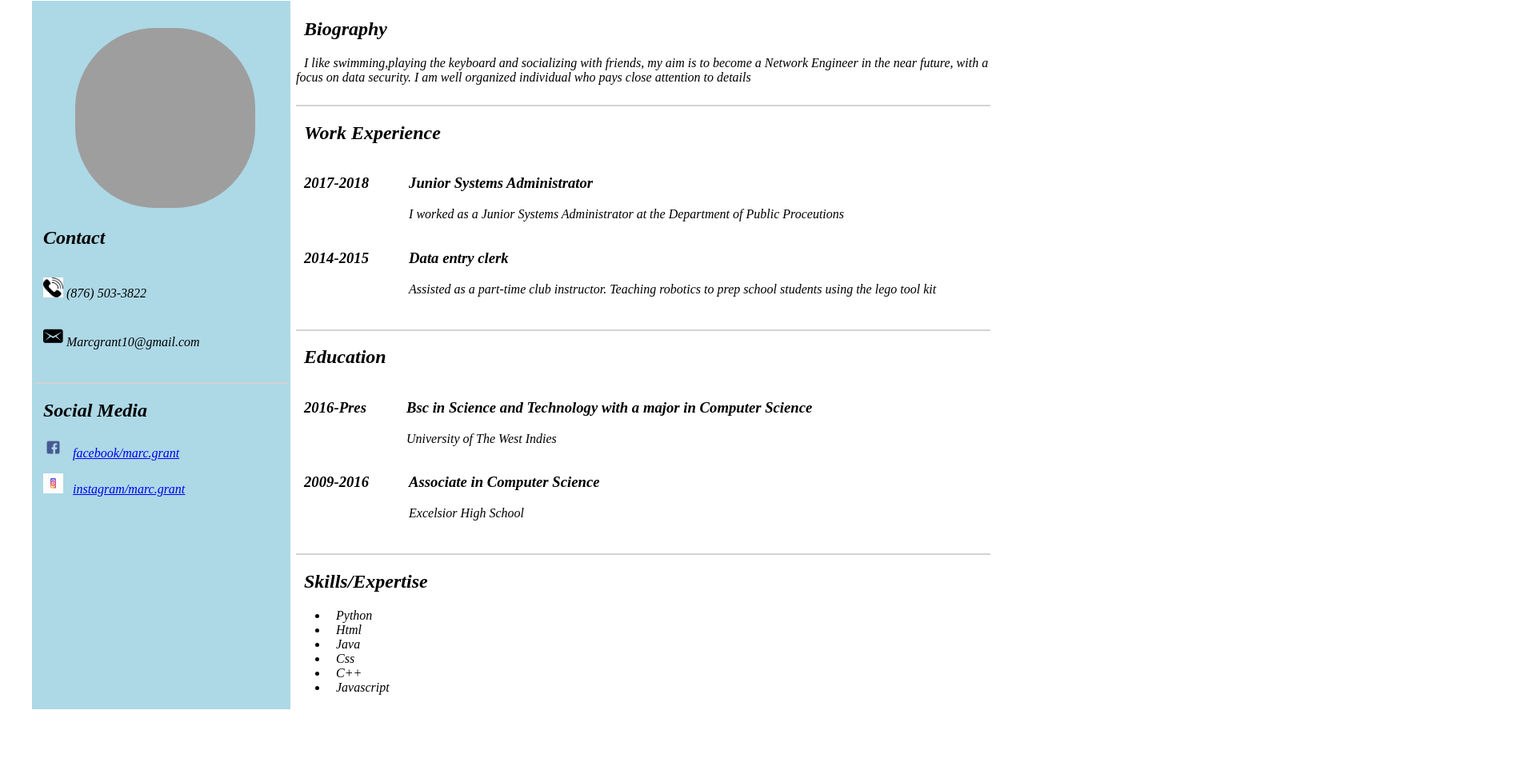
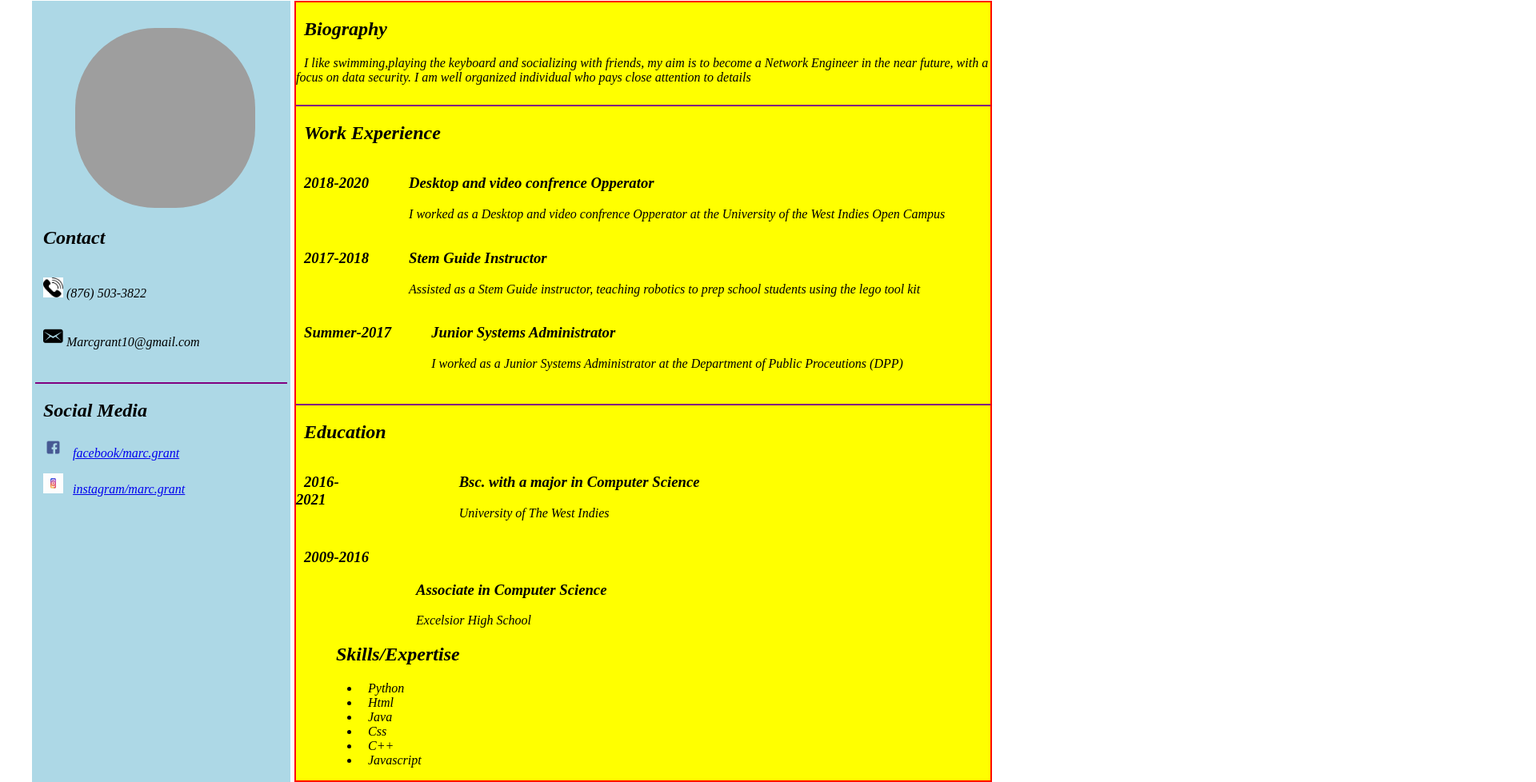
Before and after one commit to marcgrant21/marcgrant.github.io, a plain HTML site: page index.html in a window 1280 px wide. Shown: the part 224-1202 px from the top of the page at 80% size, 1920 px wide, since content can reach past the window. Before the commit the page ends 1131 px from the top, so only its background shows below. Drawn offline with Linux system fonts and the light colour scheme; grey boxes are pictures that could not be loaded.

Commit message:
Add files via upload

```diff
--- a/index.html
+++ b/index.html
@@ -38,51 +38,70 @@
           <h2> Work Experience</h2>
           <div class="l">
           <div class="p">
-            <div class="c1">
-              <h3>2017-2018</h3>
+            <div class ="c1">
+              <h3>2018-2020</h3>
             </div>
+
+
             <div class="c2">
-              <h3>Junior Systems Administrator</h3>
-              <p>I worked as a Junior Systems Administrator at the Department of Public Proceutions</p>
+              <h3>Desktop and video confrence Opperator</h3>
+              <p>I worked as a Desktop and video confrence Opperator at the University of the West Indies Open Campus
             </div>
             </div>
 
             <div class="p">
               <div class="c1">
-                <h3>2014-2015</h3>
+                <h3>2017-2018</h3>
               </div>
               <div class="c2">
-                <h3>Data entry clerk</h3>
-                <p> Assisted as a part-time club instructor. Teaching robotics to prep school students using the lego tool kit </p>
+                <h3>Stem Guide Instructor</h3>
+                <p> Assisted as a Stem Guide instructor, teaching robotics to prep school students using the lego tool kit </p>
+              </div>
+              </div>
+
+            <div class= "p">
+              <div class="c1">
+                <h3>Summer-2017</h3>
+              </div>
+                <div class="c2">
+                  <h3> Junior Systems Administrator</h3>
+                  <p> I worked as a Junior Systems Administrator at the Department of Public Proceutions (DPP)</p>
                 </div>
             </div>
             </div>
 
 
-            <div class="l">
+
+
+            <div class="p">
+              <div class="c1">
+
                   <h2>Education</h2>
                 <div class="p">
-            <div class="c1">
-              <h3>2016-Pres</h3>
-            </div>
-            <div class="c2">
-              <h3>Bsc in Science and Technology with a major in Computer Science</h3>
-              <p>University of The West Indies </p>
+
+                  <h3>2016-2021</h3>
+                <div class="c7">
+                  <h3>Bsc. with a major in Computer Science</h3>
+                  <p><p> University of The West Indies</p></p>
                 </div>
                 </div>
 
-            <div class="p">
+              </div>
+
+            </div>
+
+
                     <div class="c1">
                       <h3>2009-2016</h3>
                     </div>
-              <div class="c2">
+                    <div class="c7">
                       <h3>Associate in Computer Science</h3>
                       <p><p>Excelsior High School</p></p>
                     </div>
-              </div>
-            </div>
 
 
+
+              <div class="c2">
                 <h2> Skills/Expertise</h2>
                 <ul>
                   <li>Python</li>
@@ -94,6 +113,11 @@
                 </ul>
               </div>
             </div>
+           </div>
+          </div>
+
+        </div>
+    </div>
     </body>
 
     </html>
--- a/style.css
+++ b/style.css
@@ -55,12 +55,12 @@ body{
 }
 
 .main{
-  border: 2px solid white;
+  border: 2px solid red;
   grid-column-start: 4;
   grid-column-end: 7;
   grid-row-start: 3;
   grid-row-end: 5;
-  background-color: white;
+  background-color: yellow;
   margin-left: 5px;
   margin-right: 20px;
   margin-top:5px;
@@ -101,11 +101,18 @@ body{
 
 }
 
+.c7{
+  border: 1px;
+  flex-wrap: wrap;
+  width: 1000%;
+  padding-left: 140px;
+
+}
 
 .l{
   display:flex;
   flex-direction: column;
-  border-bottom: 2px solid LightGrey;
+  border-bottom: 2px solid purple;
   padding-bottom: 25px;
 }
 
```
Lines whose indentation alone changed are shown as unchanged.
